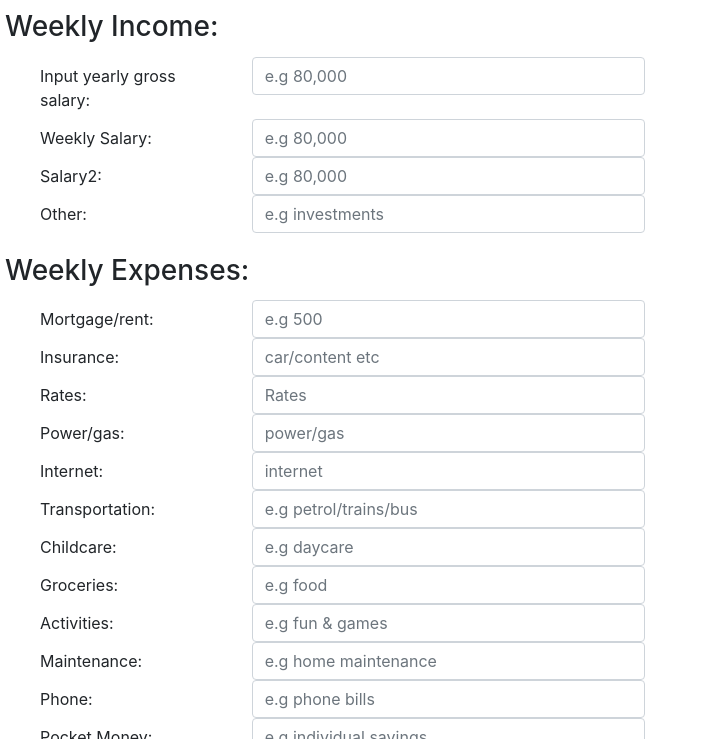
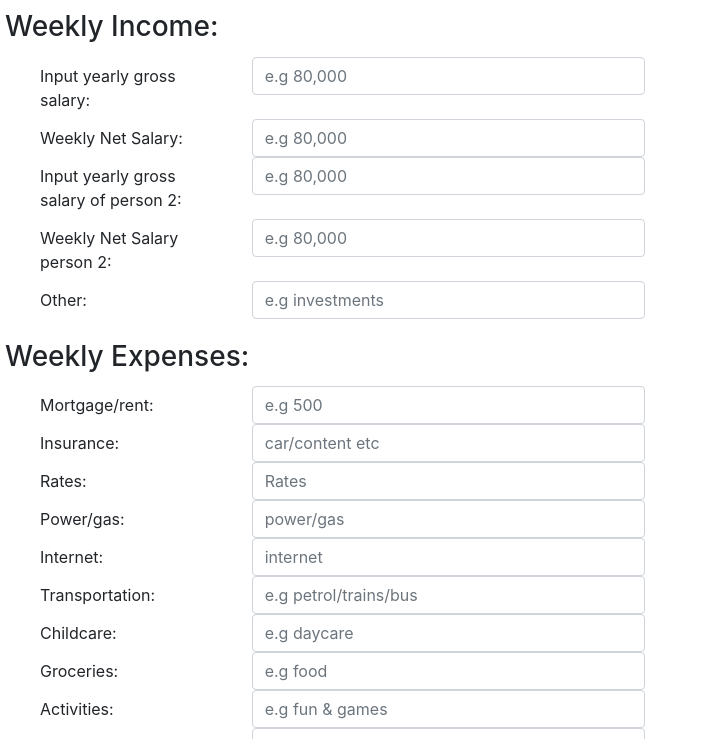
Before and after one commit to aliceals/Budget-tracker, a website: page static/index.html in a window 1280 px wide. Shown: the part 61-800 px from the top of the page, without its empty margins (0-702 px from the left). Drawn offline with nearby package versions, Linux system fonts and the light colour scheme.

Commit message:
added salary2

```diff
--- a/static/app.js
+++ b/static/app.js
@@ -1,6 +1,6 @@
 var netWeeklySalary = document.getElementById("netWeeklySalary");
 var grossSalary = document.getElementById("inputGrossSalary");
-var salary2 = document.getElementById("inputSalary2");
+var netWeeklySalary2 = document.getElementById("netWeeklySalary2");
 var other = document.getElementById("inputOther");
 
 var mortgage = document.getElementById("inputMortgage");
@@ -23,7 +23,9 @@ function myFunction(e) {
   event.preventDefault();
 
   var income =
-    netWeeklySalary.valueAsNumber + salary2.valueAsNumber + other.valueAsNumber;
+    netWeeklySalary.valueAsNumber +
+    netWeeklySalary2.valueAsNumber +
+    other.valueAsNumber;
 
   var expenses =
     mortgage.valueAsNumber +
--- a/static/index.html
+++ b/static/index.html
@@ -31,6 +31,7 @@
                 </div>
                 <div class="row">
                     <label for="salary" class="col-sm-2 col-form-label">Weekly
+                        Net
                         Salary:
                     </label>
                     <div class="col-sm-4"><input type="number"
@@ -38,12 +39,24 @@
                             placeholder="e.g 80,000" /></div>
                 </div>
                 <div class="row">
-          <label for="salary2" class="col-sm-2 col-form-label">Salary2:
+                    <label for="grossSalary2" class="col-sm-2 col-form-label">Input
+                        yearly gross salary of person 2:
+                    </label>
+                    <div class="col-sm-4">
+                        <input type="number" oninput="apiFetch()"
+                            class="form-control"
+                            id="inputGrossSalary2" placeholder="e.g 80,000" />
+                    </div>
+                </div>
+                <div class="row">
+                    <label for="netSalary2" class="col-sm-2 col-form-label">Weekly
+                        Net Salary person 2:
                     </label>
                     <div class="col-sm-4"><input type="number"
                             class="form-control"
-              id="inputSalary2" placeholder="e.g 80,000" /></div>
+                            id="netWeeklySalary2" placeholder="e.g 80,000" /></div>
                 </div>
+
                 <div class="row">
                     <label for="other" class="col-sm-2 col-form-label">Other:
                     </label>
```
Lines whose indentation alone changed are shown as unchanged.
